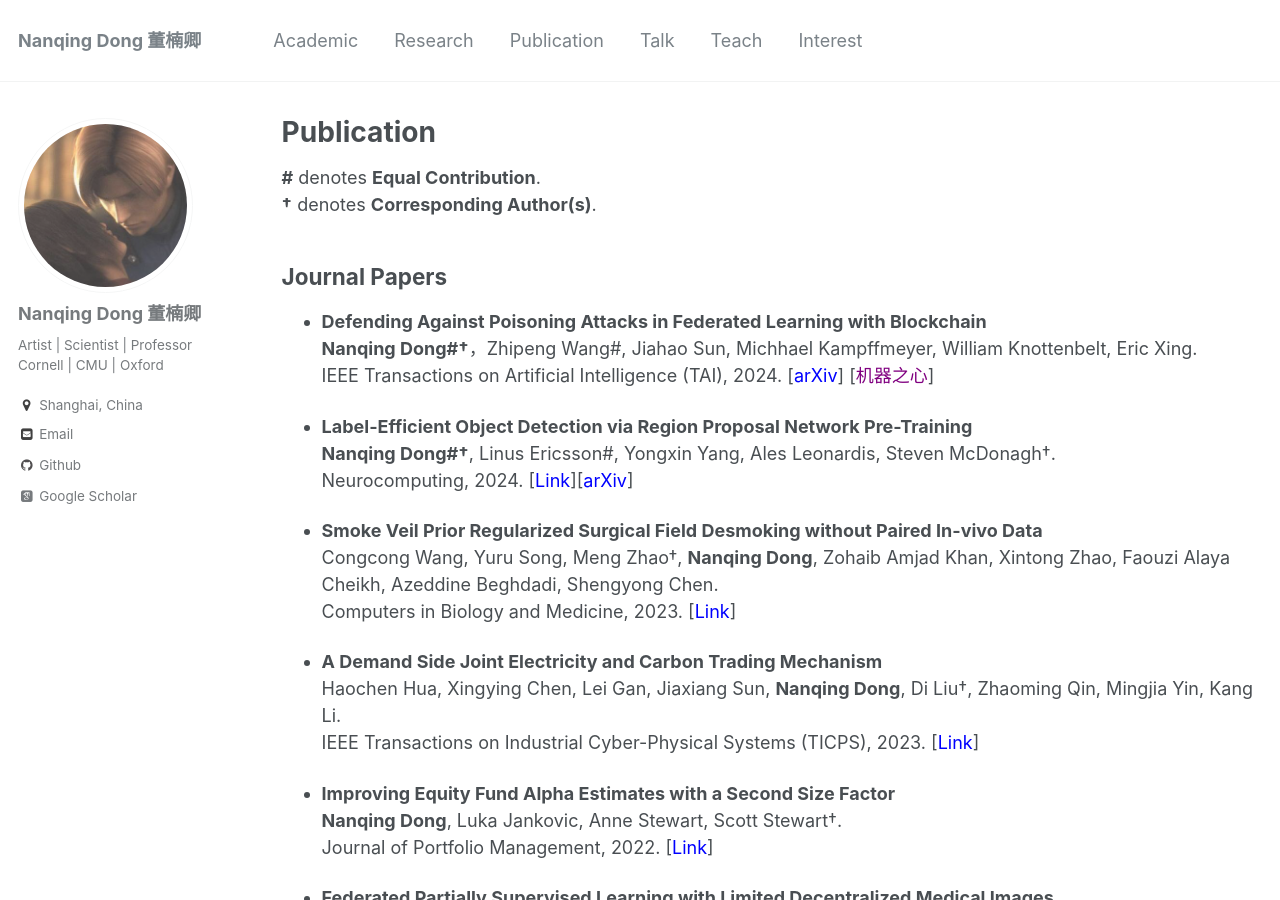
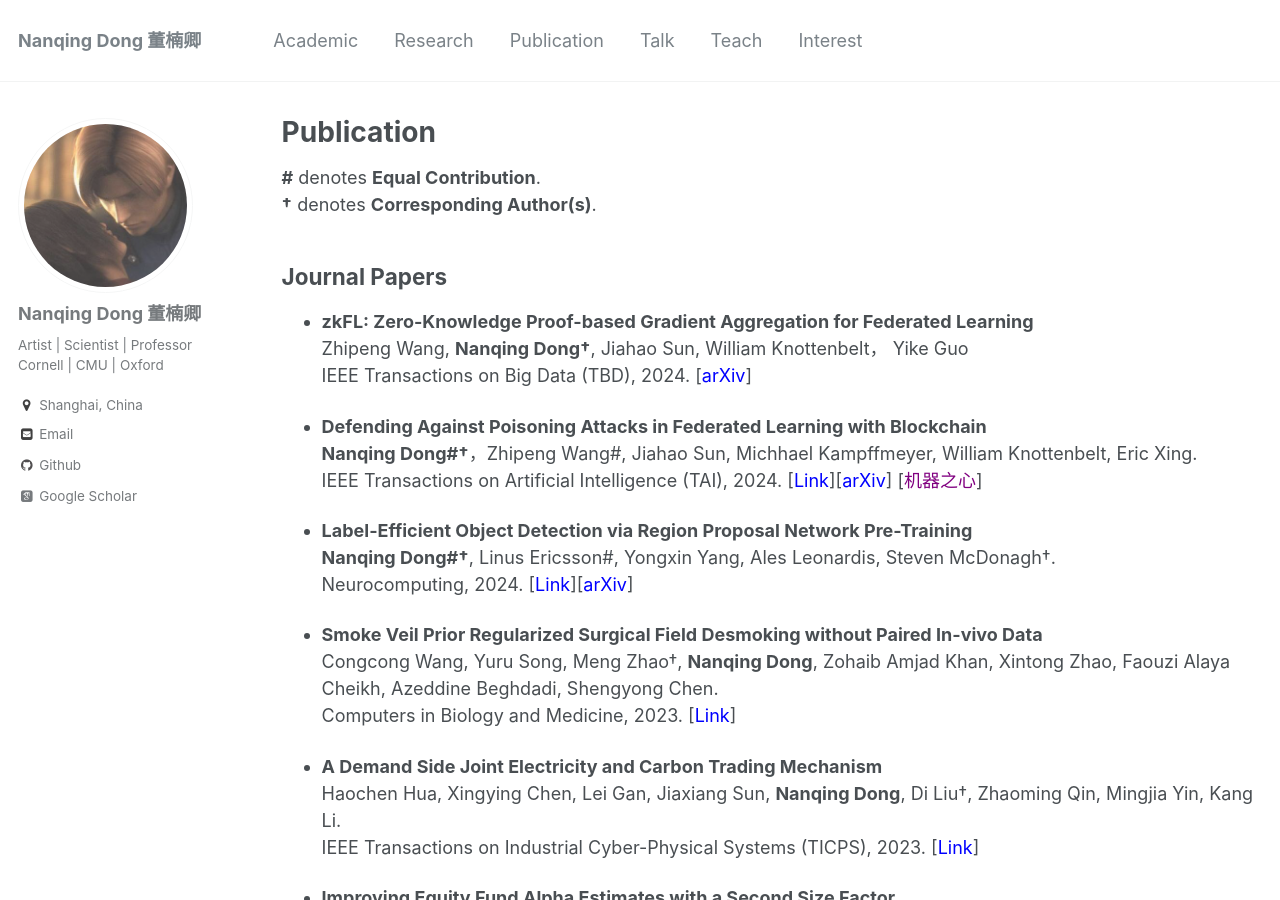
Before and after one commit to eveningdong/eveningdong.github.io, a Jekyll site: the page built from _pages/publication.md, in a window 1280 px wide and 900 px high. Built offline with Jekyll 4.4.1, drawn with Linux system fonts in a browser that asks for light colours; some web fonts are replaced.

Commit message:
Update publication.md

```diff
--- a/_pages/publication.md
+++ b/_pages/publication.md
@@ -10,9 +10,13 @@ author_profile: true
 **†** denotes **Corresponding Author(s)**.
 
 ## Journal Papers
+* **zkFL: Zero-Knowledge Proof-based Gradient Aggregation for Federated Learning**
+  Zhipeng Wang, **Nanqing Dong†**, Jiahao Sun, William Knottenbelt， Yike Guo
+  IEEE Transactions on Big Data (TBD), 2024.  [[<span style="color:blue">arXiv</span>]](http://arxiv.org/pdf/2310.02554.pdf)
+
 * **Defending Against Poisoning Attacks in Federated Learning with Blockchain**
   **Nanqing Dong#†**，Zhipeng Wang#, Jiahao Sun, Michhael Kampffmeyer, William Knottenbelt, Eric Xing.
-  IEEE Transactions on Artificial Intelligence (TAI), 2024. [[<span style="color:blue">arXiv</span>]](https://arxiv.org/pdf/2307.00543.pdf) [[<span style="color:purple">机器之心</span>]](https://mp.weixin.qq.com/s/46bzqIHjYFOMZRUuJGPPow)
+  IEEE Transactions on Artificial Intelligence (TAI), 2024. [[<span style="color:blue">Link</span>]](https://ieeexplore.ieee.org/abstract/document/10471193)[[<span style="color:blue">arXiv</span>]](https://arxiv.org/pdf/2307.00543.pdf) [[<span style="color:purple">机器之心</span>]](https://mp.weixin.qq.com/s/46bzqIHjYFOMZRUuJGPPow)
 
 * **Label-Efficient Object Detection via Region Proposal Network Pre-Training**
   **Nanqing Dong#†**, Linus Ericsson#, Yongxin Yang, Ales Leonardis, Steven McDonagh†.
```
